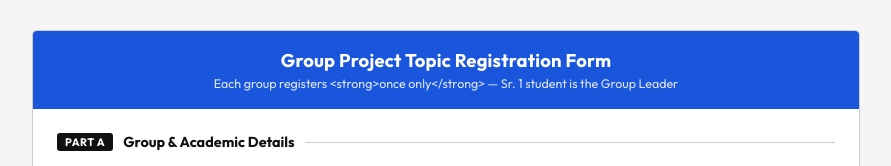
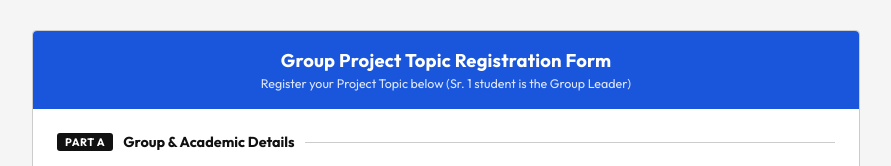
Before and after one commit to sakshipatil5436-ai/students_details, a React (Vite) app in the folder react-form/: page / in a window 1280 px wide. Shown: the top 166 px of the page, without its empty margins (194-1085 px from the left). Built offline with nearby package versions, Linux system fonts and the light colour scheme.

Commit message:
Updated banner text

```diff
--- a/react-form/src/App.jsx
+++ b/react-form/src/App.jsx
@@ -292,7 +292,7 @@ export default function App() {
         <div className="form-title-banner" style={editingMode ? { background: '#92400e' } : {}}>
           <h1>{editingMode ? 'Admin: Editing Group Data' : 'Group Project Topic Registration Form'}</h1>
           <p>
-            {editingMode ? `Updating data for project: ${editingMode.projectTopic}` : 'Each group registers <strong>once only</strong> — Sr. 1 student is the Group Leader'}
+            {editingMode ? `Updating data for project: ${editingMode.projectTopic}` : 'Register your Project Topic below (Sr. 1 student is the Group Leader)'}
           </p>
         </div>
 
```
